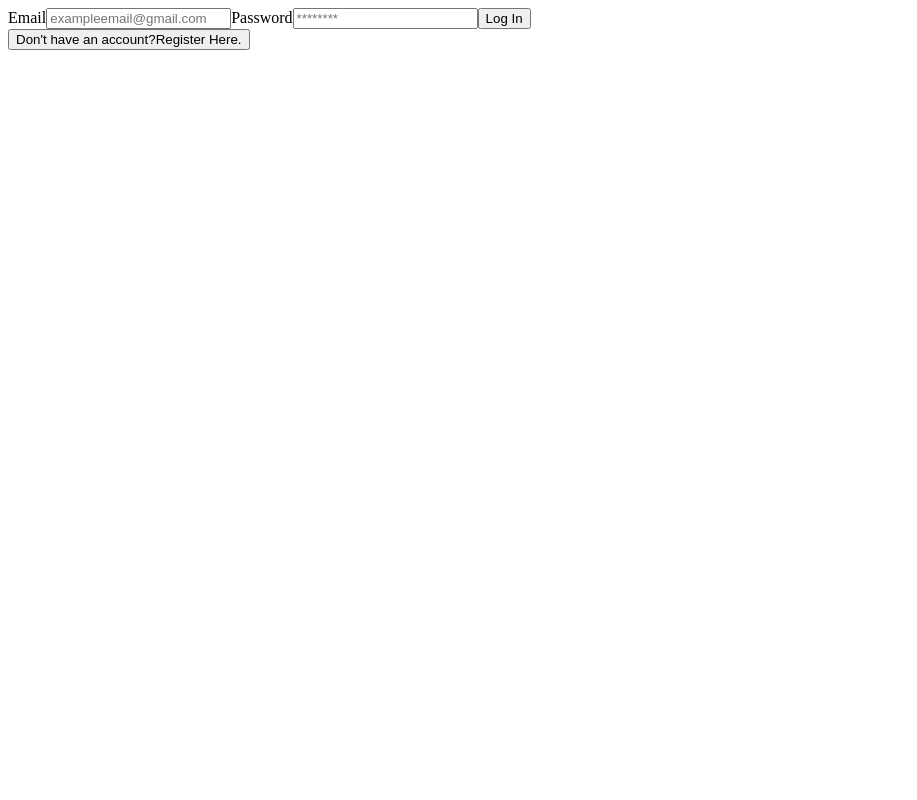
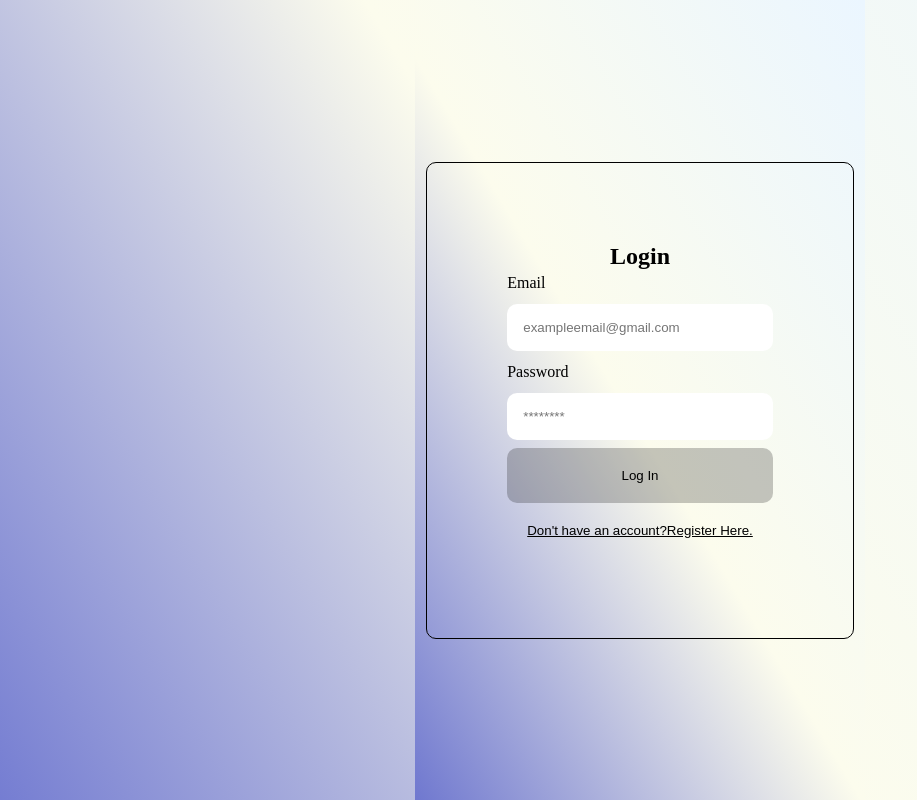
Before and after one commit to Gabriel-Bjay/Movie-app, a React (Create React App) app: page / in a window 1280 px wide. Shown: the whole page, without its empty margins (0-917 px from the left). Built offline with nearby package versions, Linux system fonts and the light colour scheme.

Commit message:
Finishing Up user pages

```diff
--- a/src/App.css
+++ b/src/App.css
@@ -1,3 +1,42 @@
+.App {
+	text-align: center;
+  }
+
+  .App-logo {
+	height: 40vmin;
+	pointer-events: none;
+  }
+
+  @media (prefers-reduced-motion: no-preference) {
+	.App-logo {
+	  animation: App-logo-spin infinite 20s linear;
+	}
+  }
+
+  .App-header {
+	background-color: #282c34;
+	min-height: 100vh;
+	display: flex;
+	flex-direction: column;
+	align-items: center;
+	justify-content: center;
+	font-size: calc(10px + 2vmin);
+	color: white;
+  }
+
+  .App-link {
+	color: #61dafb;
+  }
+
+  @keyframes App-logo-spin {
+	from {
+	  transform: rotate(0deg);
+	}
+	to {
+	  transform: rotate(360deg);
+	}
+  }
+
 body {
 	background: #141414;
 	color: #ffffff;
--- a/src/App.js
+++ b/src/App.js
@@ -99,7 +99,7 @@ function App() {
 
 
 	return(
-		<div>
+		<div className="App">
 			{
 				currentForm === 'login' ?
 				 <Login  onFormSwitch={toggleForm} /> :
--- a/src/components/user/Login.jsx
+++ b/src/components/user/Login.jsx
@@ -1,4 +1,5 @@
 import React, {useState} from "react"
+import "./style.css"
 
 export const Login = (props) => {
   const [email, setEmail] = useState("");
@@ -10,14 +11,18 @@ export const Login = (props) => {
   }
 
   return (
-    <>
-      <form onSubmit={handleSubmit}>
+    <div className="App">
+      <div className="auth-form-container">
+          <h2>Login</h2>
+          <form onSubmit={handleSubmit} className="login-form">
             <label htmlFor ="email">Email</label>
             <input type='email' value={email} placeholder='exampleemail@gmail.com' id="email" name="email"/>
             <label htmlFor ="password">Password</label>
             <input type='password' value={password} placeholder='********' id="password" name="password"/>
             <button type="submit">Log In</button>
           </form>
-      <button onClick={()=> props.onFormSwitch('register') }>Don't have an account?Register Here.</button>
-    </>
+          <button className="link-button" onClick={()=> props.onFormSwitch('register') }>Don't have an account?Register Here.</button>
+      </div>
+    </div>
+
 )}
--- a/src/components/user/Register.jsx
+++ b/src/components/user/Register.jsx
@@ -1,4 +1,5 @@
 import React, {useState} from 'react'
+import "./style.css"
 
 export const Register = (props) => {
     const [username, setUsername] = useState('')
@@ -10,8 +11,10 @@ export const Register = (props) => {
     }
 
   return (
-    <>
-      <form onSubmit={handleSubmit}>
+    <div className='App'>
+        <div className="auth-form-container">
+          <h2>Register</h2>
+          <form onSubmit={handleSubmit} className='register-form'>
             <label htmlFor='name' >Name</label>
             <input type='text' value={username} placeholder='Enter Username...' id='name'/>
             <label htmlFor ="email">Email</label>
@@ -20,7 +23,8 @@ export const Register = (props) => {
             <input type='password' value={password} placeholder='********' id="password" name="password"/>
             <button type="submit">Log In</button>
           </form>
-      <button onClick={()=>props.onFormSwitch('login')}>Already have an account?Login Here.</button>
-    </>
+          <button className="link-button" onClick={()=>props.onFormSwitch('login')}>Already have an account?Login Here.</button>
+        </div>
+    </div>
   )
 }
--- /dev/null
+++ b/src/components/user/style.css
@@ -0,0 +1,55 @@
+*{
+    margin: 0;
+    padding: 0;
+}
+.App{
+    text-align: center;
+    display: flex;
+    justify-content: center;
+    min-height: 100vh;
+    align-items: center;
+    background-image: linear-gradient(59deg, #6972ceeb, #fcfced 48%, #ebf6ff ) ;
+}
+
+@media screen and (min-width:600px) {
+    .auth-form-container{
+        padding: 5rem;
+        border: 1px solid black;
+        border-radius: 10px;
+        margin: 0.7rem;
+    }
+}
+
+.auth-form-container, .login-form, .register-form{
+    display: flex;
+    flex-direction: column;
+}
+
+label{
+    text-align: left;
+    padding: 0.25rem 0;
+}
+
+input{
+    margin: 0.5rem 0;
+    padding: 1rem;
+    border: none;
+    border-radius: 10px;
+}
+
+button{
+    border: none;
+    background-color: rgba(0, 0, 0, 0.225);
+    padding: 20px;
+    border-radius: 10px;
+}
+
+.link-button{
+    background: none;
+    color: black;
+    text-decoration: underline;
+}
+
+button:hover{
+    cursor: pointer;
+}
```
Lines whose indentation alone changed are shown as unchanged.
